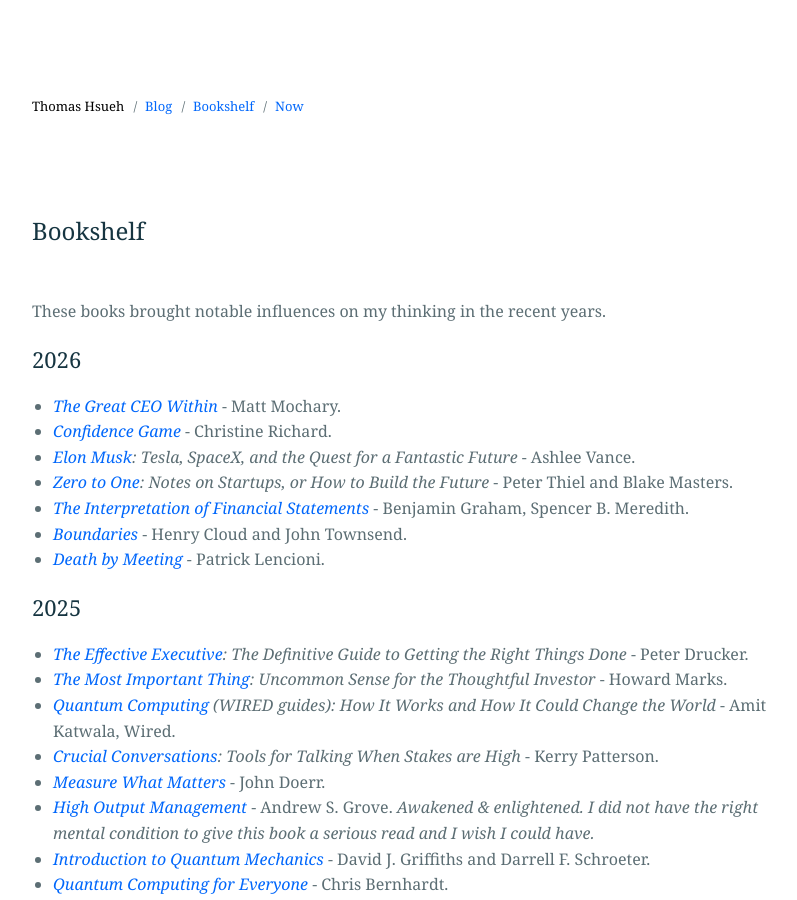
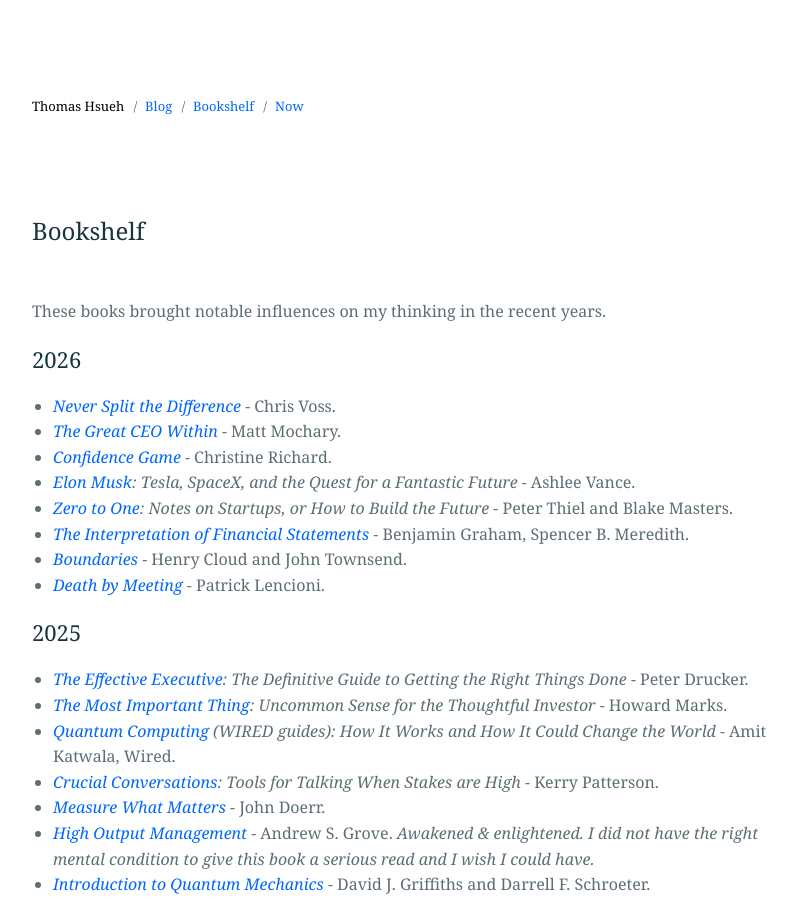
Before and after one commit to guiltygyoza/new-blog, a Jekyll site: the page built from _pages/bookshelf.markdown, in a window 1280 px wide and 900 px high. Shown: the whole window, without its empty margins (238-1035 px from the left). Built offline with Jekyll 4.4.1, drawn with Linux system fonts in a browser that asks for light colours.

Commit message:
add book

```diff
--- a/_pages/bookshelf.markdown
+++ b/_pages/bookshelf.markdown
@@ -7,6 +7,7 @@
 These books brought notable influences on my thinking in the recent years.
 
 ## 2026
+- *[Never Split the Difference](https://www.goodreads.com/book/show/123857637-never-split-the-difference){:target="_blank"}* - Chris Voss.
 - *[The Great CEO Within](https://www.goodreads.com/book/show/48691943-the-great-ceo-within){:target="_blank"}* - Matt Mochary.
 - *[Confidence Game](https://www.goodreads.com/book/show/8103503-confidence-game){:target="_blank"}* - Christine Richard.
 - *[Elon Musk](https://www.goodreads.com/book/show/25541028-elon-musk){:target="_blank"}: Tesla, SpaceX, and the Quest for a Fantastic Future* - Ashlee Vance.
```
